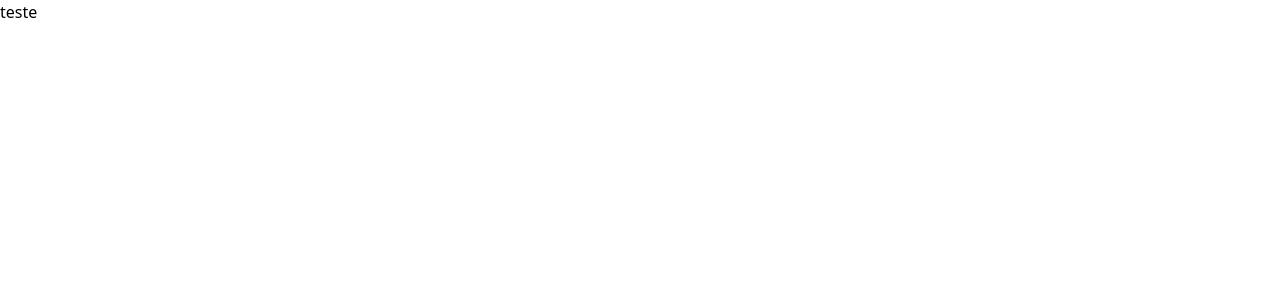
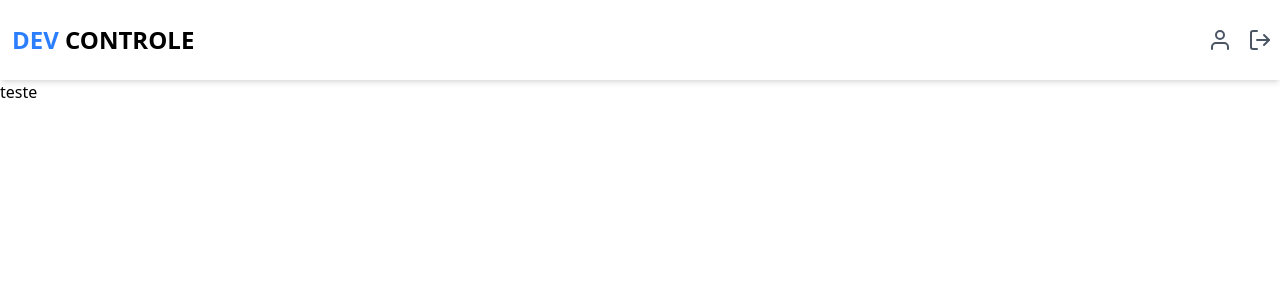
Before and after one commit to YanGraim/devcontrole, a Next.js app: page / in a window 1280 px wide. Shown: the top 300 px of the page. Built offline with nearby package versions, Linux system fonts and the light colour scheme.

Commit message:
cria e estiliza component header

```diff
--- a/src/app/layout.tsx
+++ b/src/app/layout.tsx
@@ -1,6 +1,7 @@
 import type { Metadata } from "next";
 import { Geist, Geist_Mono } from "next/font/google";
 import "./globals.css";
+import { Header } from "@/components/header";
 
 const geistSans = Geist({
   variable: "--font-geist-sans",
@@ -27,6 +28,7 @@ export default function RootLayout({
       <body
         className={`${geistSans.variable} ${geistMono.variable} antialiased`}
       >
+        <Header />
         {children}
       </body>
     </html>
--- /dev/null
+++ b/src/components/header/index.tsx
@@ -0,0 +1,24 @@
+import Link from "next/link";
+import { FiLogOut, FiUser } from "react-icons/fi";
+
+export function Header() {
+  return (
+    <header className="w-full flex items-center px-2 py-4 bg-white h-20 shadow-md">
+      <nav className="w-full max-w-7xl flex items-center justify-between mx-auto">
+        <Link href={"/"}>
+          <h1 className="text-2xl font-bold pl-1 hover:tracking-widest duration-300">
+            <span className="text-blue-500">DEV</span> CONTROLE
+          </h1>
+        </Link>
+        <div className="flex items-baseline gap-4">
+          <Link href={"#"} className="hover:scale-95 duration-300">
+            <FiUser size={24} color="#4b5563" />
+          </Link>
+          <button className="cursor-pointer hover:scale-95 duration-300">
+            <FiLogOut size={24} color="#4b5563" />
+          </button>
+        </div>
+      </nav>
+    </header>
+  );
+}
```
Also changed, not shown: package.json (+5 -4 lines), src/assets/hero.svg (added), 1 other file (tests, documents, lock files or other folders).
